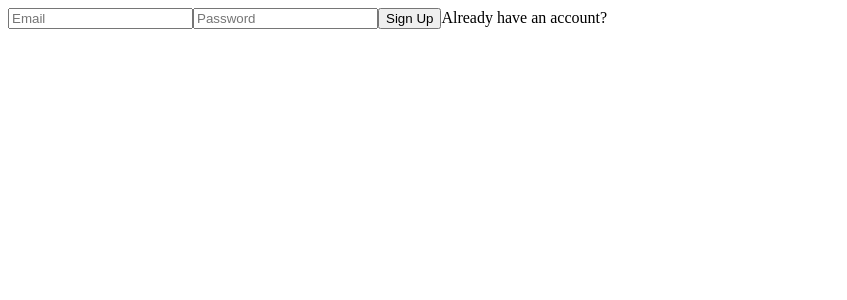
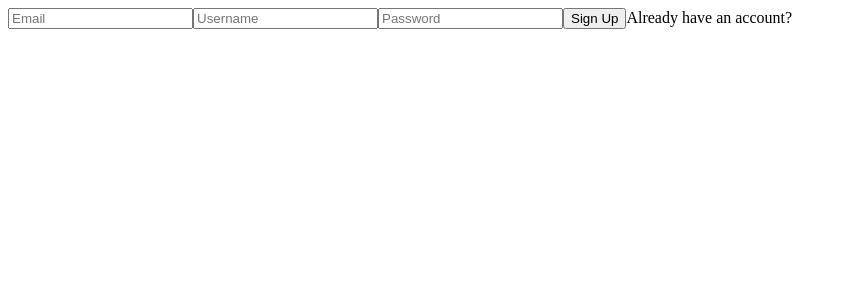
Before and after one commit to patrick-ta/artfood, a React (Vite) app: page / in a window 1280 px wide. Both pictures are taken after a click on the link "Create an account". Shown: the top 300 px of the page, without its empty margins (0-847 px from the left). Built offline with nearby package versions, Linux system fonts and the light colour scheme; no server answers.

Commit message:
added username field

```diff
--- a/hooks/useSignUpWithEmailAndPassword.js
+++ b/hooks/useSignUpWithEmailAndPassword.js
@@ -6,7 +6,7 @@ const useSignUpWithEmailAndPassword = () => {
     const [createUserWithEmailAndPassword, , loading, error] = useCreateUserWithEmailAndPassword(auth);
 
     const signUp = async (inputs) => {
-        if (!inputs.email || !inputs.password) {
+        if (!inputs.email || !inputs.username || !inputs.password) {
 			console.log("missing fields");
 			return;
 		}
@@ -30,7 +30,7 @@ const useSignUpWithEmailAndPassword = () => {
 				const userDoc = {
 					uid: newUser.user.uid,
 					email: inputs.email,
-					// username: inputs.username,
+					username: inputs.username,
 					bio: "",
 					profilePicURL: "",
 					followers: [],
--- a/pages/AuthPage.jsx
+++ b/pages/AuthPage.jsx
@@ -5,6 +5,7 @@ import useLogin from "../hooks/useLogin";
 const AuthPage = () => {
     const [inputs, setInputs] = useState({
         email: "",
+        username: "",
         password: "",
     });
     const [isSignUpActive, setIsSignUpActive] = useState(false);
@@ -20,6 +21,7 @@ const AuthPage = () => {
     <>
     <form>
         <input type="text" placeholder="Email" onChange={(e) => setInputs({ ...inputs, email: e.target.value })}/>
+        {isSignUpActive && <input type="text" placeholder="Username" onChange={(e) => setInputs({ ...inputs, username: e.target.value })}/>}
         <input type="password" placeholder="Password" onChange={(e) => setInputs({ ...inputs, password: e.target.value })}/>
 
         {isSignUpActive && <button type="button" onClick={() => signUp(inputs)}>Sign Up</button>}
```
